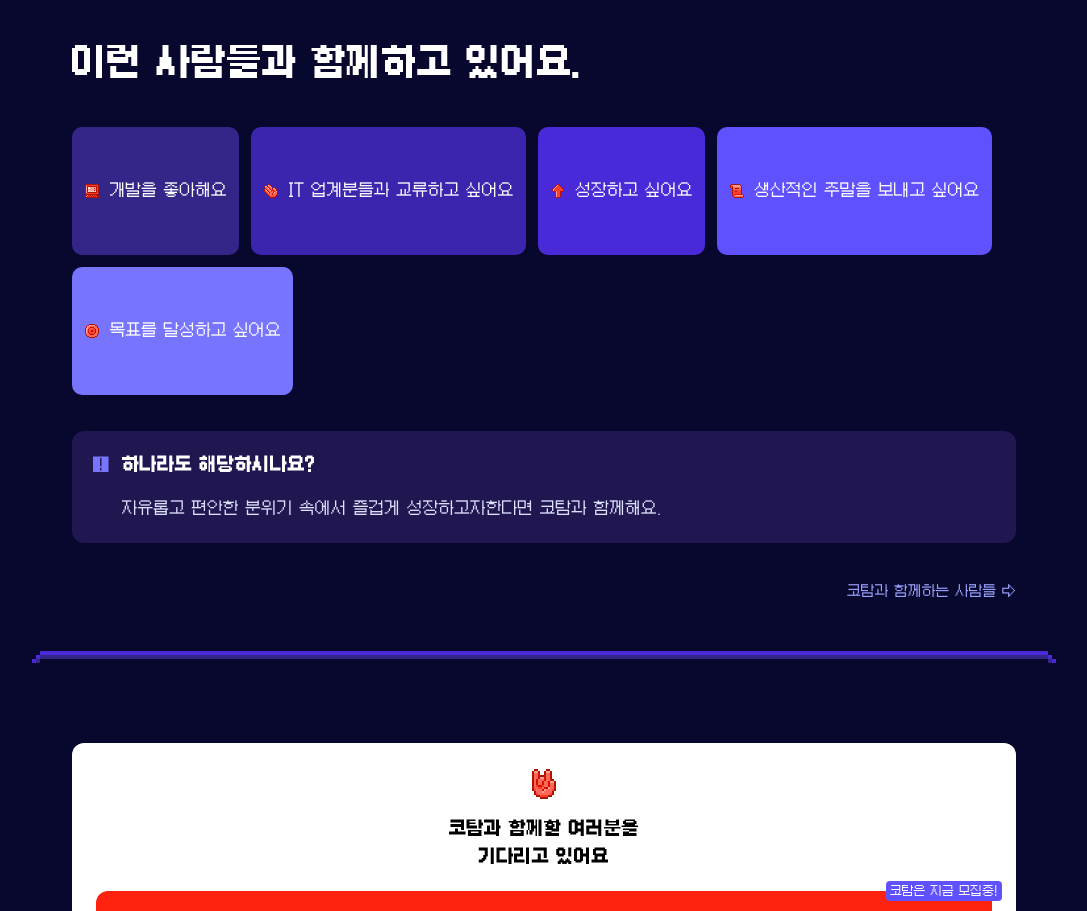
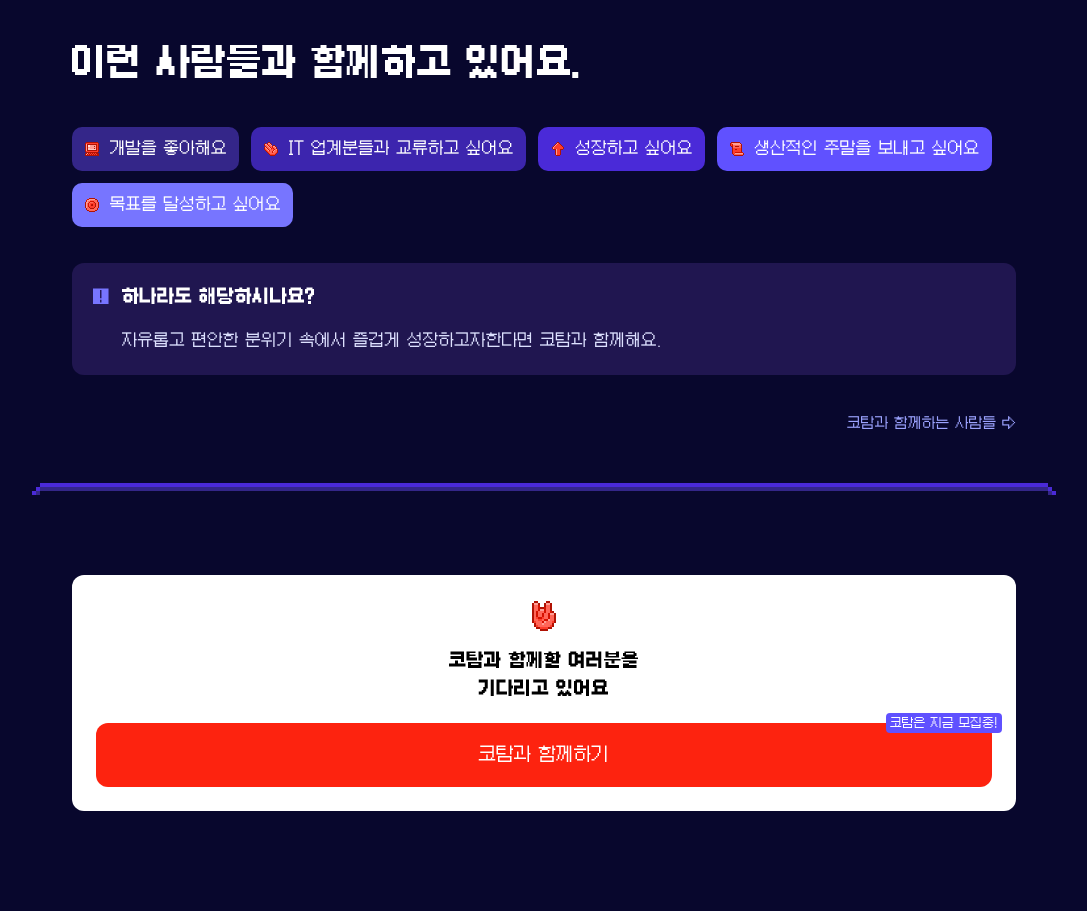
Before and after one commit to JANGSEYEONG/COTAM, a Next.js app: page / in a window 1280 px wide. Shown: the part 4660-5571 px from the top of the page, without its empty margins (96-1183 px from the left). Built offline with nearby package versions, Linux system fonts and the light colour scheme.

Commit message:
fix: 스타일 꺠짐 수정

```diff
--- a/src/app/_components/home/CotamPeople.tsx
+++ b/src/app/_components/home/CotamPeople.tsx
@@ -52,7 +52,7 @@ const CotamPeople = ({ isVisibleCotamPeople }: Props) => {
     <section
       className={`sticky top-0 flex flex-col gap-9 bg-cotam-blue-100 px-10 py-[60px] ${ZIndex.home.thirdLayer}`}>
       <p className="break-keep text-white galmuri11-headline-1">이런 사람들과 함께하고 있어요.</p>
-      <ul className="flex h-full min-h-[268px] flex-col flex-wrap gap-3 sm:flex-row">
+      <ul className="flex h-[268px] flex-col flex-wrap gap-3 sm:h-full sm:flex-row">
         {isVisibleCotamPeople &&
           TopMoveBoxList.map((topMoveBox) => <TopMoveBox key={topMoveBox.label} {...topMoveBox} />)}
       </ul>
```
